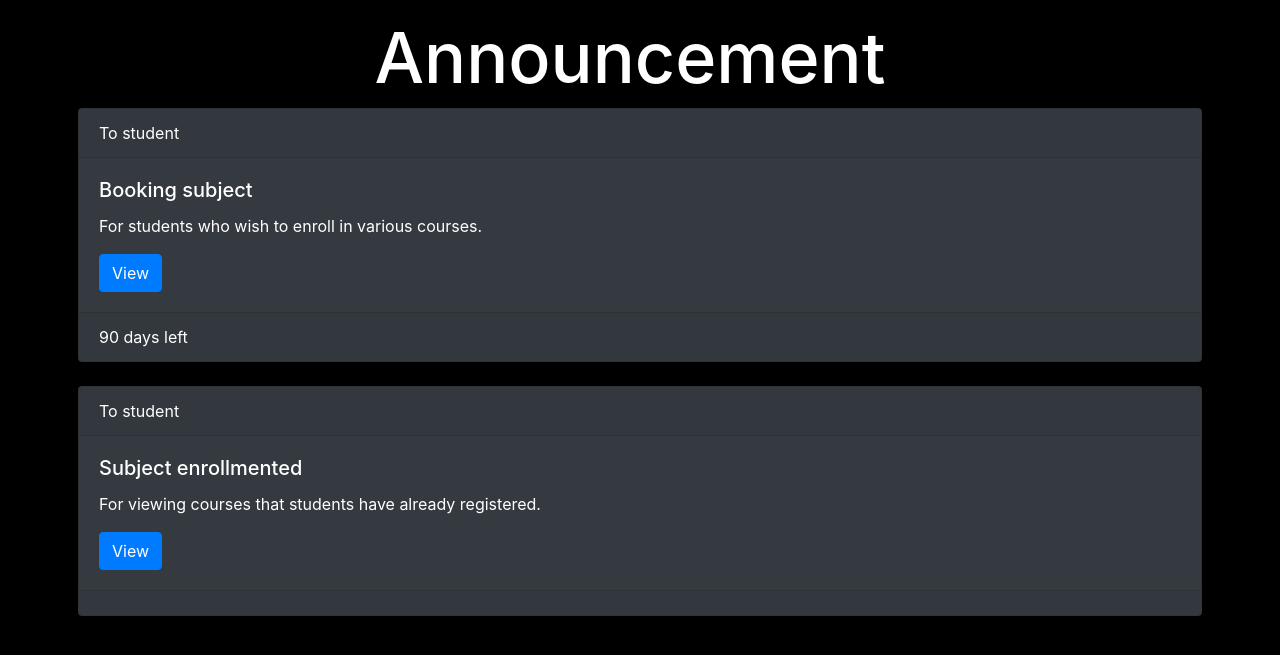
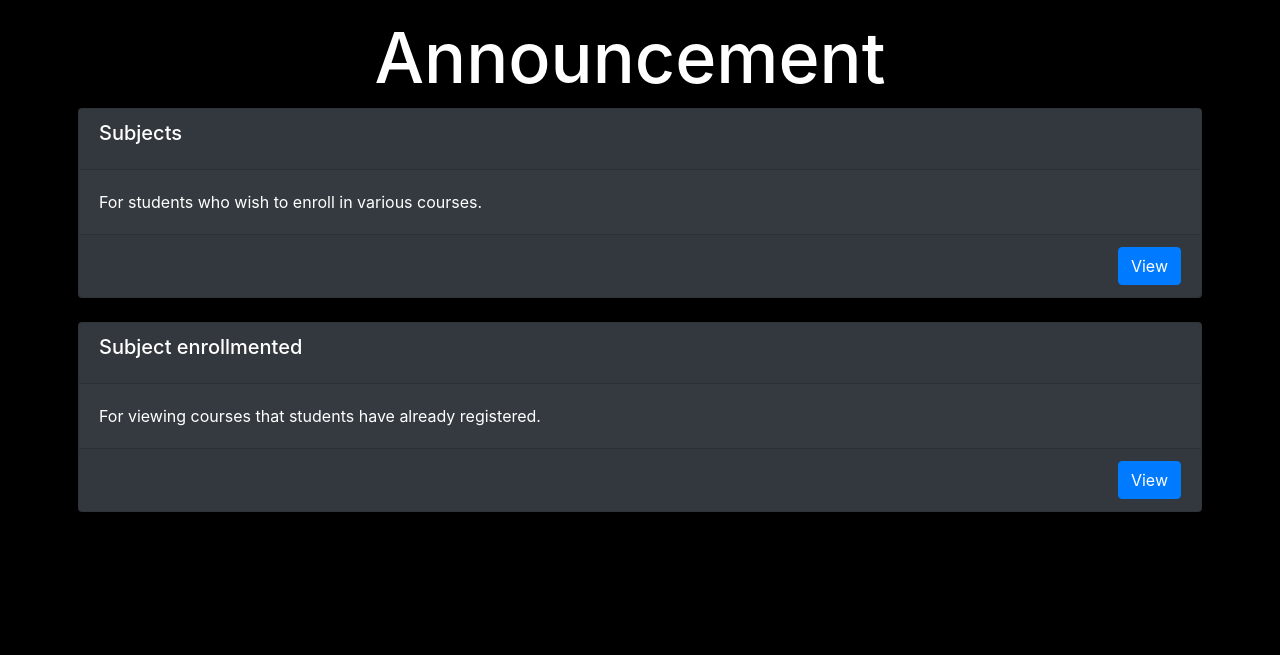
Before and after one commit to 6310682734/cn331-as2, a Django app: page /users/ in a window 1280 px wide. Shown: the part 54-709 px from the top of the page. Run offline with Django 4.2, Linux system fonts and the light colour scheme.

Commit message:
grid button

```diff
--- a/users/templates/users/index.html
+++ b/users/templates/users/index.html
@@ -3,29 +3,34 @@
   <!-- <h1>Welcome, -->
   <h1 class="head-text">Announcement</h1>
   <div class="card text-left bg-dark mb-4">
-    <div class="card-header">
-      To student
-    </div>
+    <div class="card-header"><h5 class="card-title">Subjects</h5></div>
     <div class="card-body">
-      <h5 class="card-title">Booking subject</h5>
-      <p class="card-text">For students who wish to enroll in various courses.</p>
-      <a href="/bookingsubject" class="btn btn-primary text-right inline">View</a>
+      <p class="card-text">
+        For students who wish to enroll in various courses.
+      </p>
     </div>
     <div class="card-footer">
-      90 days left
+      {% comment %} 90 days left {% endcomment %}
+      <a
+        href="/bookingsubject"
+        class="btn btn-primary float-right text-right inline"
+        >View</a
+      >
     </div>
   </div>
   <div class="card text-left bg-dark">
     <div class="card-header">
-      To student
+      <h5 class="card-title">Subject enrollmented</h5>
     </div>
     <div class="card-body">
-      <h5 class="card-title">Subject enrollmented</h5>
-      <p class="card-text">For viewing courses that students have already registered.</p>
-      <a href="/bookingsubject/enrollmented" class="btn btn-primary">View</a>
+      <p class="card-text">
+        For viewing courses that students have already registered.
+      </p>
     </div>
     <div class="card-footer text-muted">
-
+      <a href="/bookingsubject/enrollmented" class="btn btn-primary float-right"
+        >View</a
+      >
     </div>
   </div>
 </div>
```
